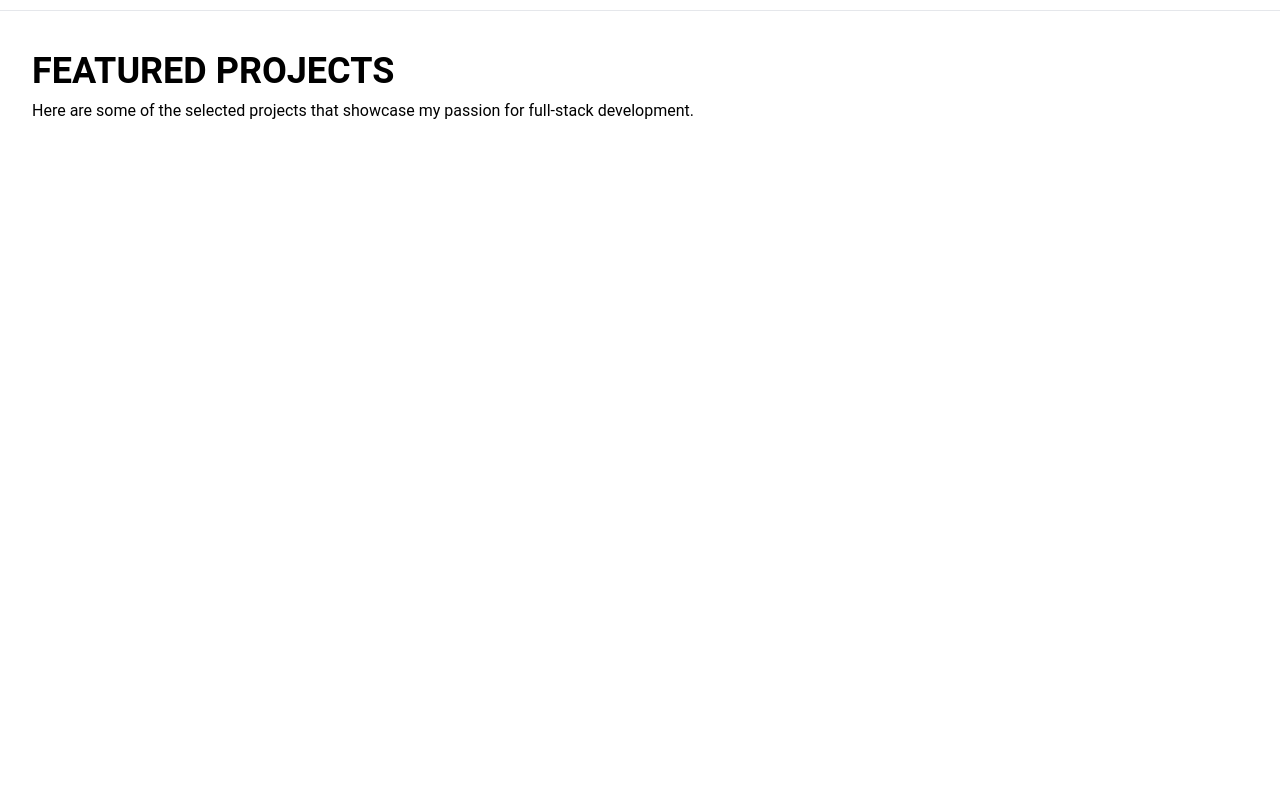
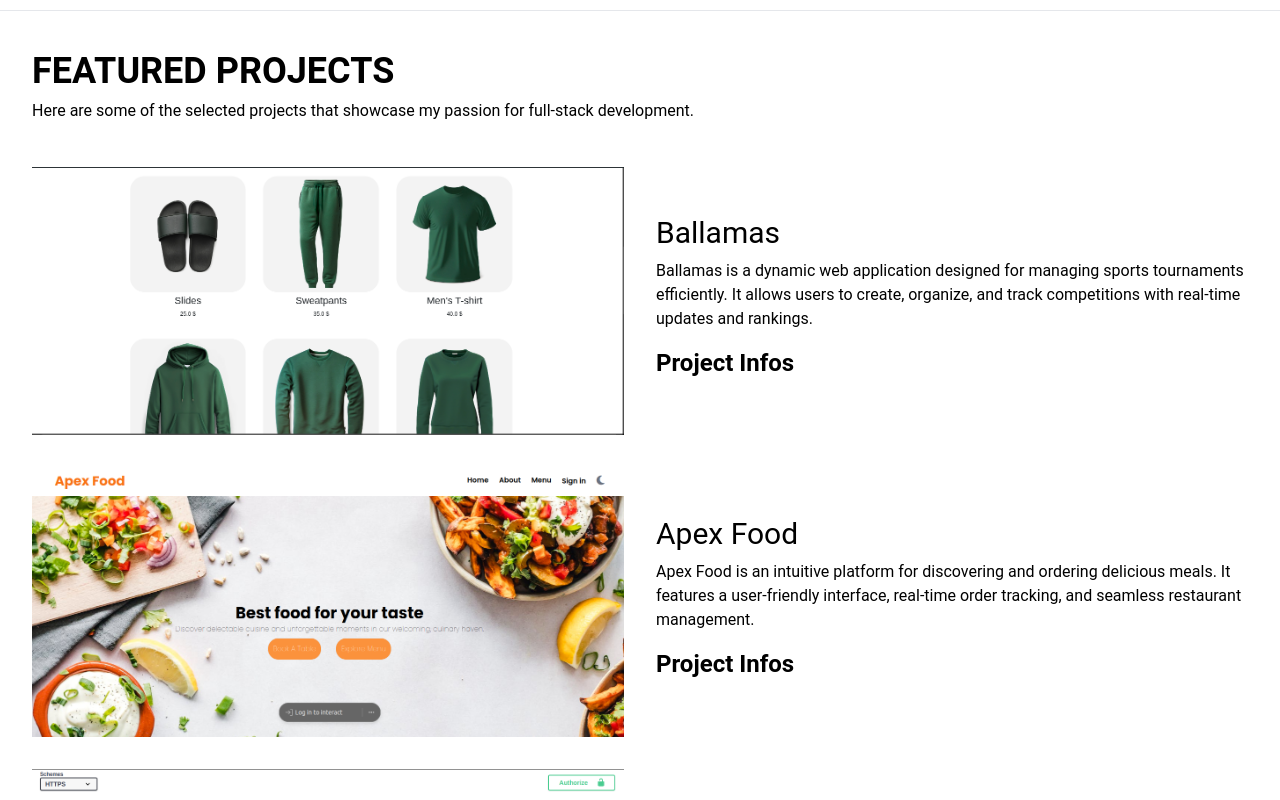
Before and after one commit to Lafiasabigado/Lafia-Portfolio, a Next.js app: page / in a window 1280 px wide. Shown: the part 900-1700 px from the top of the page. Before the commit the page ends 1031 px from the top, so only its background shows below. Built offline with nearby package versions, Linux system fonts and the light colour scheme.

Commit message:
projects

```diff
--- a/app/components/Presentation.tsx
+++ b/app/components/Presentation.tsx
@@ -9,7 +9,7 @@ const Presentation = () => {
     <div className='gap-4 max-w-7xl mx-auto px-4 sm:px-6 lg:px-8 grid lg:grid-cols-2 md:grid-cols-2 items-center pt-10'>
       <div className=''>
          <p
-         className='uppercase text-5xl font-bold my-2 py-2'>
+         className='uppercase text-4xl font-bold my-2 py-2'>
           <span className=''>hi, i am</span><br />
           <span className='pb-4'>Lafia Sabi Gado.</span>
          </p>
--- a/app/projects/page.tsx
+++ b/app/projects/page.tsx
@@ -44,6 +44,27 @@ const Projects = () => {
            <h2 className='text-4xl font-bold uppercase'> Featured Projects</h2>
            <p className='dark:text-gray-300 py-2'>Here are some of the selected projects that showcase my passion for full-stack development.</p>
         </div>
+        <div className='max-w-7xl mx-auto px-4 sm:px-6 lg:px-8 pt-5'>
+        {projects.map((project) => (
+          <div key={project.id} className='items-center grid grid-cols-1 md:grid-cols-2 lg:grid-cols-2 gap-8'>
+                <div className='my-4'>
+                  <Image
+                  src={project.image}
+                  alt={project.name}
+                  width={700}
+                  height={700}
+                  className='rounded-md transition-transform duration-300 ease-in-out hover:scale-105'
+                   />
+                </div>
+                 <div className=''>
+                    <h2 className='text-bold text-3xl'>{project.name}</h2>
+                    <p className='dark:text-gray-300 py-2'>{project.description}</p>
+                    <p className='text-2xl font-semibold dark:text-gray-300 py-2'>Project Infos</p>
+
+                 </div>
+              </div>
+        ))}
+        </div>
     </div>
   )
 }
```
